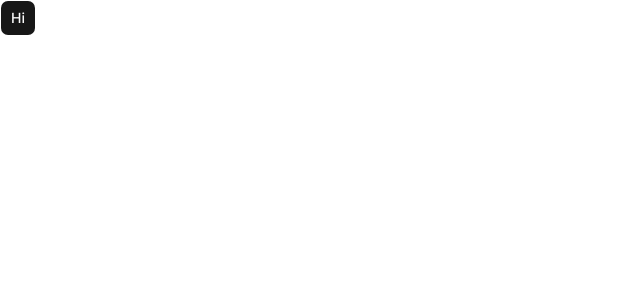
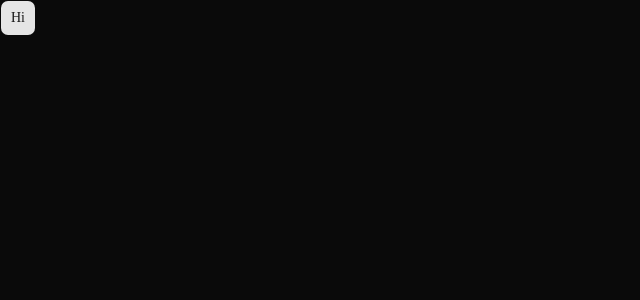
Before and after one commit to ayushWeb07/Aryon-Next-Cursor-Clone, a Next.js app: page / in a window 1280 px wide. Shown: the top 300 px of the page, without its empty margins (0-640 px from the left). Built offline with nearby package versions, Linux system fonts and the light colour scheme.

Commit message:
feat: Add dark mode

```diff
--- a/package.json
+++ b/package.json
@@ -13,6 +13,7 @@
     "clsx": "^2.1.1",
     "lucide-react": "^1.11.0",
     "next": "16.2.4",
+    "next-themes": "^0.4.6",
     "radix-ui": "^1.4.3",
     "react": "19.2.4",
     "react-dom": "19.2.4",
--- a/src/app/layout.tsx
+++ b/src/app/layout.tsx
@@ -2,6 +2,7 @@
 import { Geist, Geist_Mono, Inter } from "next/font/google";
 import "./globals.css";
 import { cn } from "@/lib/utils";
+import { ThemeProvider } from "@/components/theme-provider"
 
 const inter = Inter({subsets:['latin'],variable:'--font-sans'});
 
@@ -28,9 +29,19 @@
   return (
     <html
       lang="en"
-      className={cn("h-full", "antialiased", geistSans.variable, geistMono.variable, "font-sans", inter.variable)}
+      suppressHydrationWarning
+      className="dark"
     >
-      <body className="min-h-full flex flex-col">{children}</body>
+      <body>
+        <ThemeProvider
+            attribute="class"
+            defaultTheme="dark"
+            enableSystem
+            disableTransitionOnChange
+        >
+          {children}
+        </ThemeProvider>
+      </body>
     </html>
   );
 }
--- /dev/null
+++ b/src/components/theme-provider.tsx
@@ -0,0 +1,11 @@
+"use client"
+
+import * as React from "react"
+import {ThemeProvider as NextThemesProvider} from "next-themes"
+
+export function ThemeProvider({
+                                  children,
+                                  ...props
+                              }: React.ComponentProps<typeof NextThemesProvider>) {
+    return <NextThemesProvider {...props}>{children}</NextThemesProvider>
+}
```
Also changed, not shown: 1 other file (tests, documents, lock files or other folders).
